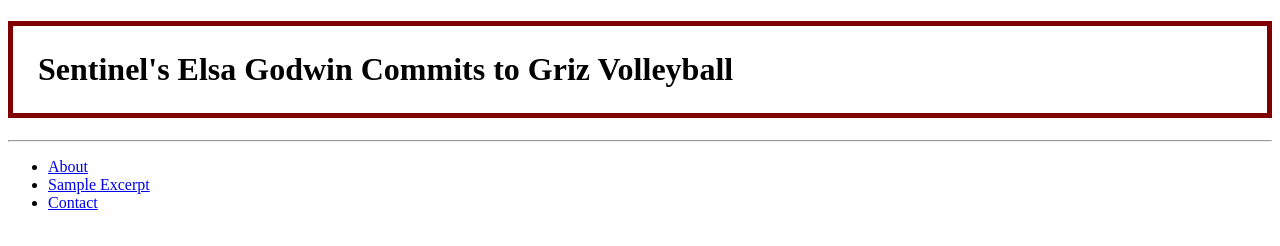
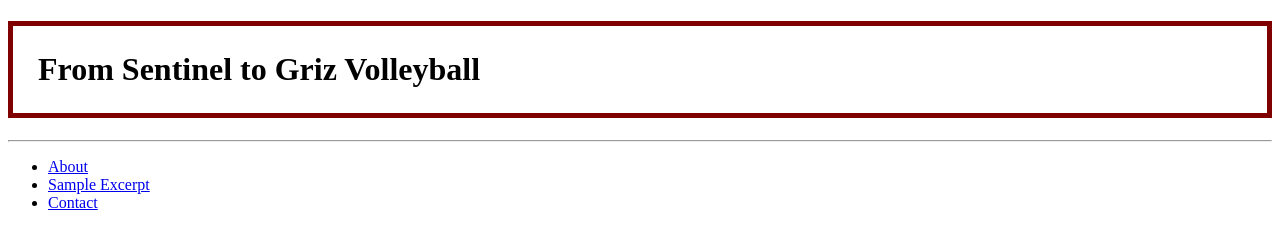
Before and after one commit to laurengodwin/web-dev-hw, a plain HTML site: page project-3/index.html in a window 1280 px wide. Drawn offline with Linux system fonts and the light colour scheme.

Commit message:
fix title

```diff
--- a/project-3/index.html
+++ b/project-3/index.html
@@ -6,7 +6,7 @@
     <title>Sentinel's Elsa Godwin</title>
   </head>
   <body>
-    <h1>Sentinel's Elsa Godwin Commits to Griz Volleyball</h1>
+    <h1>From Sentinel to Griz Volleyball</h1>
     <hr>
     <ul>
       <li><a href="about.html"> About</a></li>
```
